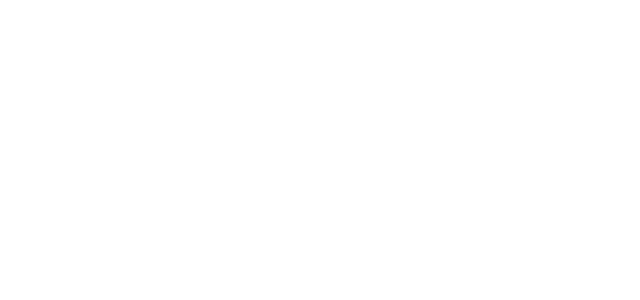
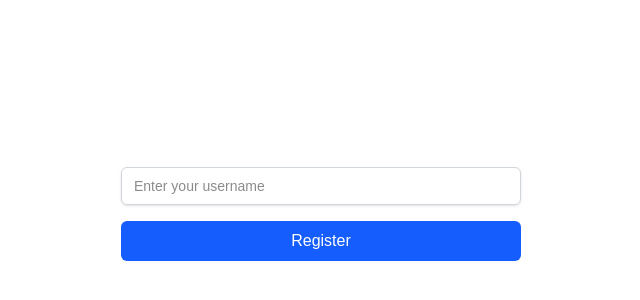
Before and after one commit to niroshanjwm/battleships-game, a Next.js app in the folder frontend/: page / in a window 1280 px wide. Shown: the part 198-498 px from the top of the page, without its empty margins (319-959 px from the left). Built offline with nearby package versions, Linux system fonts and the light colour scheme.

Commit message:
add initial register form

```diff
--- a/frontend/src/app/page.tsx
+++ b/frontend/src/app/page.tsx
@@ -1,3 +1,11 @@
+import RegisterForm from "@/components/forms/registerForm";
+
 export default function Home() {
-  return <div></div>;
+  return (
+    <div className="h-screen">
+      <div className="flex justify-center items-center h-full">
+        <RegisterForm className='w-100' />
+      </div>
+    </div>
+  );
 }
--- /dev/null
+++ b/frontend/src/components/forms/registerForm.tsx
@@ -0,0 +1,62 @@
+"use client";
+import { getErrorMessageFromZod } from "@/utils/validation";
+import { useState } from "react";
+import { z } from "zod";
+import Button from "../ui/button";
+import Input from "@/components/ui/input";
+
+const usernameSchema = z.object({
+  username: z
+    .string()
+    .min(1, "Username is required")
+    .min(3, "Must be at least 3 characters"),
+});
+
+export type RegisterFormProps = {
+  className: string;
+};
+
+const RegisterForm = ({ className = "" }: RegisterFormProps) => {
+  const [username, setUsername] = useState("");
+  const [error, setError] = useState("");
+
+  const handleSubmit = (e: React.FormEvent) => {
+    e.preventDefault();
+    setError("");
+
+    const result = usernameSchema.safeParse({ username });
+    if (!result.success) {
+      setError(getErrorMessageFromZod(result.error));
+      return;
+    }
+  };
+
+  return (
+    <form onSubmit={handleSubmit} className={`space-y-4 ${className}`}>
+      <div>
+        <label
+          htmlFor="username"
+          className="block text-sm font-medium text-white"
+        >
+          Username
+        </label>
+        <Input
+          name="username"
+          type="text"
+          value={username}
+          onChange={(e) => setUsername(e.target.value)}
+          placeholder="Enter your username"
+        />
+        {error && <p className="mt-1 text-sm text-red-500">{error}</p>}
+      </div>
+
+      <Button
+        type="submit"
+      >
+        Register
+      </Button>
+    </form>
+  );
+};
+
+export default RegisterForm;
--- /dev/null
+++ b/frontend/src/components/ui/button.tsx
@@ -0,0 +1,27 @@
+import React, { ReactNode } from "react";
+
+export type ButtonProps = {
+  children?: ReactNode;
+  type?: "button" | "submit";
+  onClick?: () => void;
+  className?: string;
+};
+
+const Button: React.FC<ButtonProps> = ({
+  children,
+  type = "button",
+  onClick = () => {},
+  className = "",
+}) => {
+  return (
+    <button
+      className={`w-full rounded-md bg-blue-600 px-4 py-2 text-white hover:bg-blue-700 focus:outline-none ${className}`}
+      onClick={onClick}
+      type={type}
+    >
+      {children}
+    </button>
+  );
+};
+
+export default Button;
--- /dev/null
+++ b/frontend/src/components/ui/input.tsx
@@ -0,0 +1,42 @@
+import React from "react";
+
+export type InputProps = {
+  label?: string;
+  name: string;
+  value: string;
+  type?: string;
+  placeholder?: string;
+  onChange: (e: React.ChangeEvent<HTMLInputElement>) => void;
+  className?: string;
+};
+
+const Input: React.FC<InputProps> = ({
+  label,
+  name,
+  type = "text",
+  placeholder = "",
+  value,
+  onChange,
+  className = "",
+}) => {
+  return (
+    <div className="flex flex-col gap-1">
+      {label && (
+        <label htmlFor={name} className="text-sm font-medium text-gray-700">
+          {label}
+        </label>
+      )}
+      <input
+        id={name}
+        name={name}
+        type={type}
+        placeholder={placeholder}
+        value={value}
+        onChange={onChange}
+        className={`mt-1 block w-full rounded-md border border-gray-300 px-3 py-2 shadow-sm focus:border-blue-500 focus:ring-blue-500 sm:text-sm ${className}`}
+      />
+    </div>
+  );
+};
+
+export default Input;
--- /dev/null
+++ b/frontend/src/utils/validation.ts
@@ -0,0 +1,5 @@
+import { ZodError } from "zod";
+
+export const getErrorMessageFromZod = (errors: ZodError): string => {
+  return errors.issues[0]?.message || "Invalid input";
+};
```
Also changed, not shown: frontend/package.json (+6 -5 lines), 1 other file (tests, documents, lock files or other folders).
